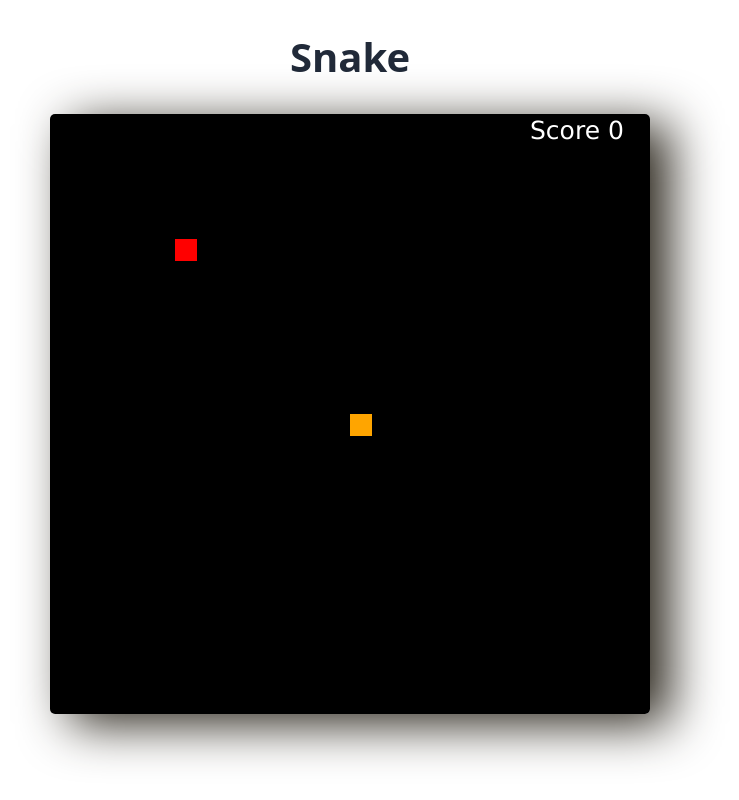
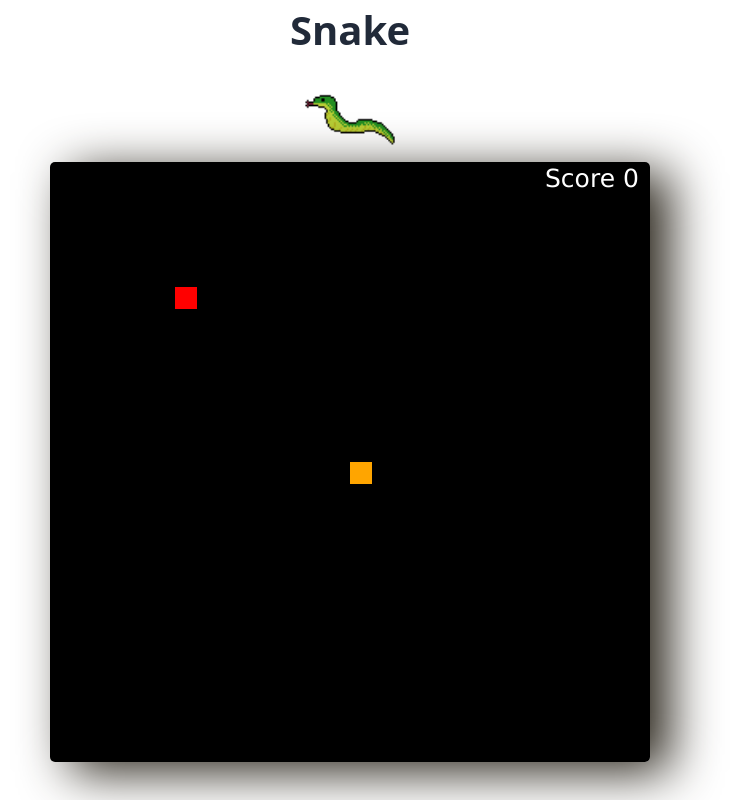
Before and after one commit to AgnieszkaStasiak123/Snake, a plain HTML site: page index.html in a window 1280 px wide. Shown: the whole page, without its empty margins (290-1029 px from the left). Drawn offline with Linux system fonts and the light colour scheme.

Commit message:
Graphics plus some other improvs of code

```diff
--- a/Snake.js
+++ b/Snake.js
@@ -152,7 +152,15 @@ function drawGameOverTxt(){
 function drawScore(){
     ctx.fillStyle = "white";
     ctx.font = "25px Verdana"
-    ctx.fillText("Score " + score, canvas.width-120, 25);
+    if(score < 10){
+        ctx.fillText("Score " + score, canvas.width-105, 25);
+    } else if (score < 100){
+        ctx.fillText("Score " + score, canvas.width-120, 25);
+    } else if (score < 1000){
+        ctx.fillText("Score " + score, canvas.width-140, 25);
+    } else {
+        ctx.fillText("Score " + score, canvas.width-160, 25);
+    }
 }
 
 
--- a/Style.css
+++ b/Style.css
@@ -14,10 +14,22 @@ body{
 
 canvas{
     background-color: #fff;
-    display: block;
+    display: inline block;
     margin: 0 auto;
     box-shadow: rgb(41, 36, 26) 20px 10px 50px;
     border-radius: 5px;
     border-width: 30px;
     border-color: rgb(0, 0, 0);
 }
+
+#Snake {
+   display: inline-block;
+   height: 8%;
+   width: 8%;
+}
+
+h1{
+    display: inline-block;
+    margin: 0%;
+
+}
--- a/index.html
+++ b/index.html
@@ -9,6 +9,7 @@
  </head>
  <body>
    <h1>Snake</h1>
+   <img src="./slightly better snake.png" id="Snake">
    <canvas id="canvas" width="600" height="600"></canvas>
    <script src="Snake.js" ></script>
  </body>
```
Also changed, not shown: ToDos.txt, body.png (added), face.png (added), slightly better snake.png (added), snake.png (added), 3 other files.
